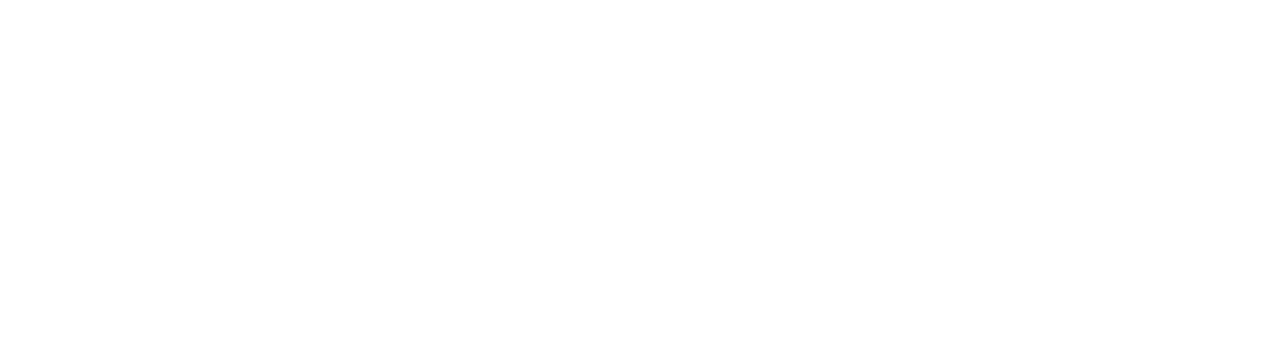
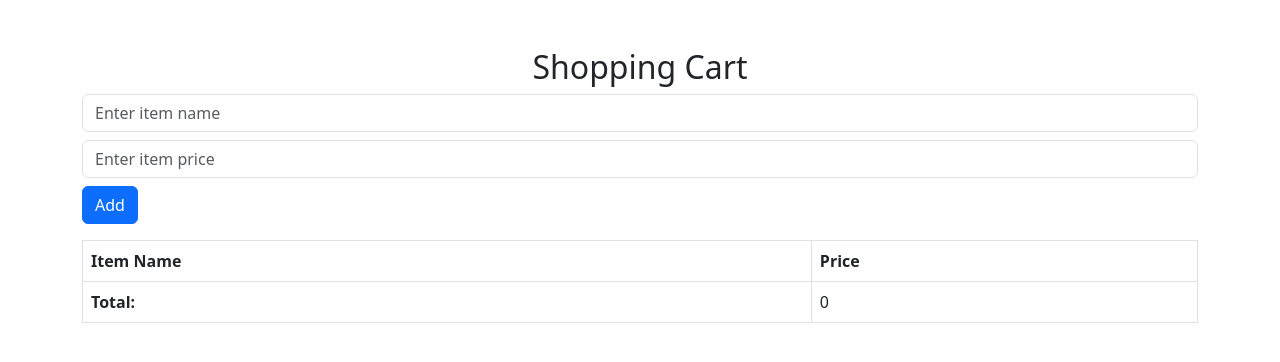
Before and after one commit to acciojob/shopping-cart-2-guptashashankmca, a website: page main.html in a window 1280 px wide. Drawn offline with nearby package versions, Linux system fonts and the light colour scheme.

Commit message:
created a submission

```diff
--- a/main.html
+++ b/main.html
@@ -1,16 +1,37 @@
 <!DOCTYPE html>
+<html lang="en">
+<head>
+    <meta charset="UTF-8">
+    <meta name="viewport" content="width=device-width, initial-scale=1.0">
+	<style rel="stylesheet" href="styles.css"></style>
+    <link href="https://cdn.jsdelivr.net/npm/bootstrap@5.3.0/dist/css/bootstrap.min.css" rel="stylesheet">
+</head>
+<body>
+    <div class="container mt-5">
+        <h2 class="text-center">Shopping Cart</h2>
+        <div class="mb-3">
+            <input type="text" id="item-name-input" class="form-control mb-2" placeholder="Enter item name">
+            <input type="number" id="item-price-input" class="form-control mb-2" placeholder="Enter item price" min="0" step="0.01">
+            <button class="btn btn-primary" onclick="addItem()">Add</button>
+        </div>
 
-<html>
-
-<head>
-      <link rel="stylesheet" href="styles.css">
-</head>
-
-<body>
-	<!-- the entire body must be written by student -->
-    <script type="text/javascript" src="./script.js">
-</script>
-
+        <table class="table table-bordered">
+            <thead>
+                <tr>
+                    <th>Item Name</th>
+                    <th>Price</th>
+                </tr>
+            </thead>
+            <tbody id="cart-body">
+            </tbody>
+            <tfoot>
+                <tr>
+                    <td><strong>Total:</strong></td>
+                    <td data-ns-test="grandTotal">0</td>
+                </tr>
+            </tfoot>
+        </table>
+    </div>
+	<script src="script.js"></script>
 </body>
-
 </html>
--- a/script.js
+++ b/script.js
@@ -1 +1,34 @@
 //your code here
+function addItem() {
+            const nameInput = document.getElementById("item-name-input");
+            const priceInput = document.getElementById("item-price-input");
+            const name = nameInput.value.trim();
+            const price = parseFloat(priceInput.value);
+
+
+            if (!name || isNaN(price) || price <= 0) {
+                alert("Invalid input. Please enter a valid item name and price.");
+                return;
+            }
+
+            const cartBody = document.getElementById("cart-body");
+            const row = document.createElement("tr");
+            row.innerHTML = `
+                <td data-ns-test="item-name">${name}</td>
+                <td data-ns-test="item-price">${price.toFixed(2)}</td>
+            `;
+
+            cartBody.appendChild(row);
+            nameInput.value = "";
+            priceInput.value = "";
+
+            updateTotal();
+        }
+
+        function updateTotal() {
+            let total = 0;
+            document.querySelectorAll('[data-ns-test="item-price"]').forEach(priceCell => {
+                total += parseFloat(priceCell.textContent);
+            });
+            document.querySelector('[data-ns-test="grandTotal"]').textContent = total.toFixed(2);
+        }
```
